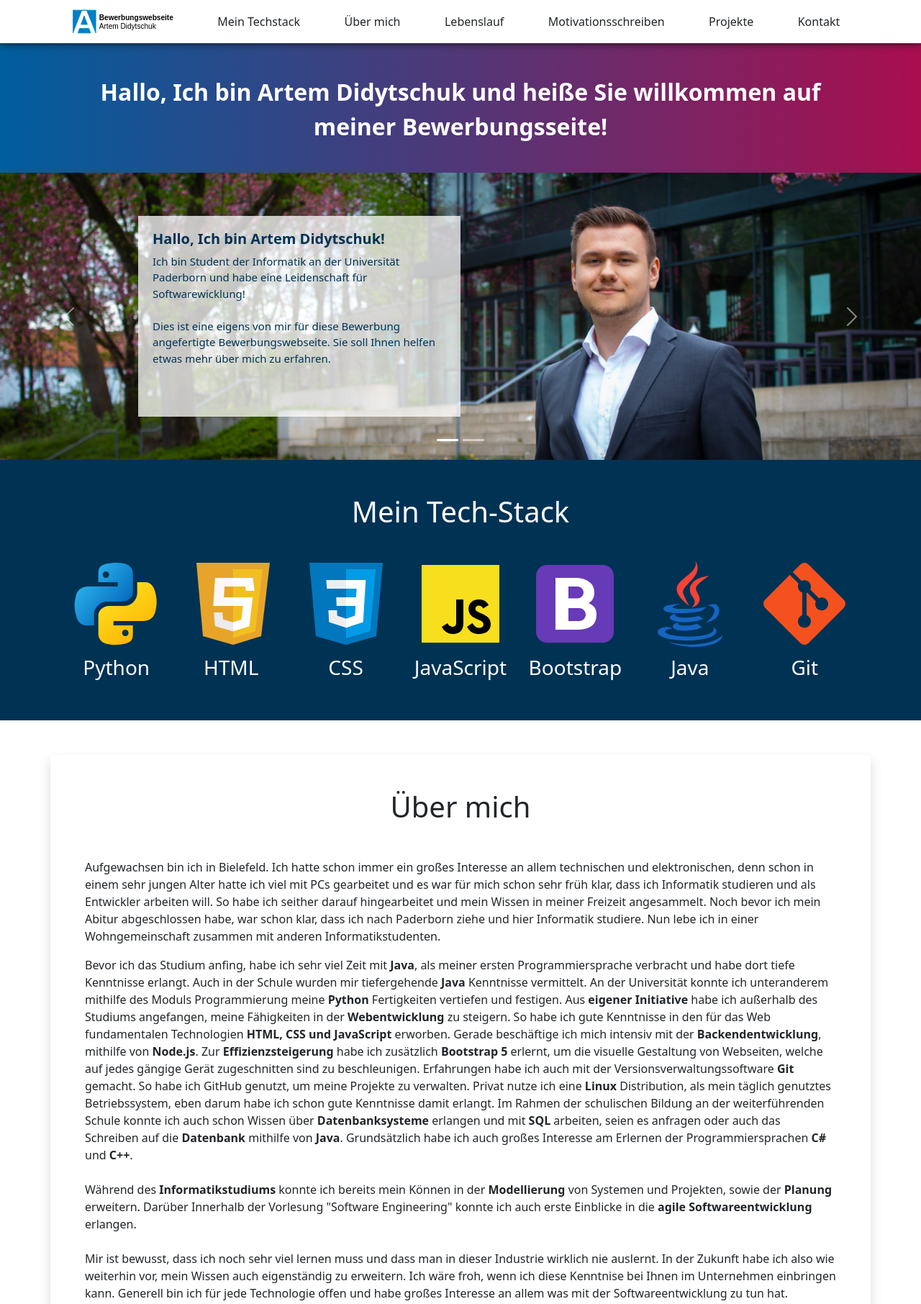
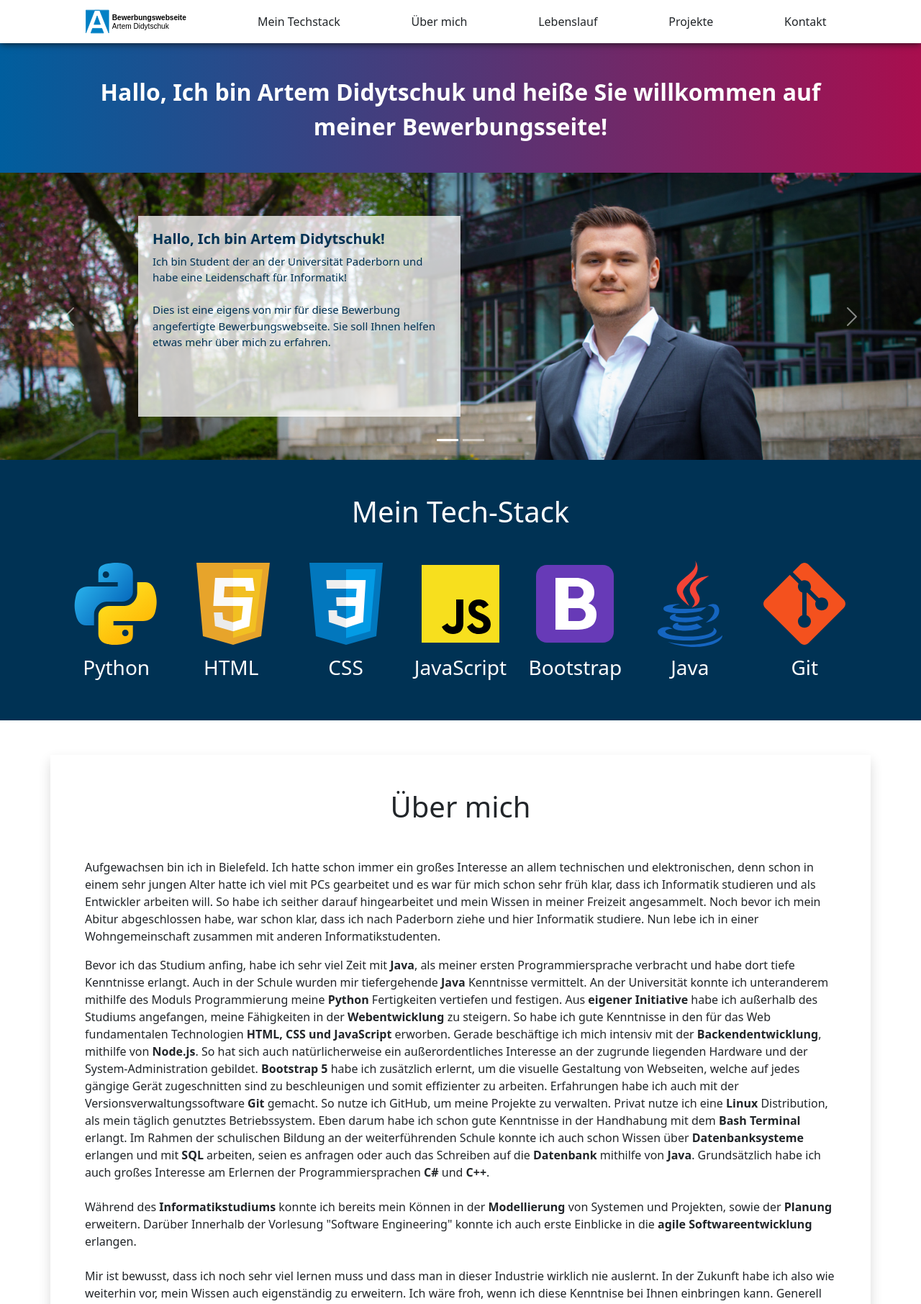
Before and after one commit to FloofyBunny/Bewerbungswebseite, a plain HTML site: page index.html in a window 1280 px wide. Shown: the top 1812 px of the page at 72% size. Drawn offline with nearby package versions, Linux system fonts and the light colour scheme.

Commit message:
navbar changes

```diff
--- a/index.html
+++ b/index.html
@@ -33,11 +33,6 @@
 
                 <li class="nav-item dropdown-trigger">
                     <a class="nav-link" href="#a-lebenslauf">Lebenslauf</a>
-                    <div class="container-fluid customdropdown" >
-                    </div>
-                </li>
-                <li class="nav-item dropdown-trigger">
-                    <a class="nav-link" href="#a-lebenslauf">Motivationsschreiben</a>
                     <div class="container-fluid customdropdown" >
                     </div>
                 </li>
@@ -84,9 +79,6 @@
                     <a class="nav-link" href="#a-lebenslauf">Lebenslauf</a>
                   </li>
                   <li class="nav-item">
-                    <a class="nav-link" href="#a-lebenslauf">Motivationsschreiben</a>
-                  </li>
-                  <li class="nav-item">
                     <a class="nav-link" href="#a-projekte">Projekte</a>
                   </li>
                   <li class="nav-link">
@@ -119,7 +111,7 @@
                     <div class="container carousel-caption d-none d-xl-block carousel-text">
                         <h3>Hallo, Ich bin Artem Didytschuk!</h3>
                         <p>
-                            Ich bin Student der Informatik an der Universität Paderborn und habe eine Leidenschaft für Softwarewicklung!
+                            Ich bin Student der an der Universität Paderborn und habe eine Leidenschaft für Informatik!
                             <br>
                             <br>
                             Dies ist eine eigens von mir für diese Bewerbung angefertigte Bewerbungswebseite.
@@ -151,7 +143,7 @@
                 <div>
                     <h3>Hallo, Ich bin Artem Didytschuk!</h3>
                     <p>
-                        Ich bin Student der Informatik an der Universität Paderborn und habe eine Leidenschaft für Softwarewicklung!
+                        Ich bin Student der an der Universität Paderborn und habe eine Leidenschaft für Informatik!
                         <br>
                         <br>
                         Dies ist eine eigens von mir für diese Bewerbung angefertigte Bewerbungswebseite.
@@ -216,8 +208,8 @@
                 </p>
                 <p class="p">
                     Bevor ich das Studium anfing, habe ich sehr viel Zeit mit <b>Java</b>, als meiner ersten Programmiersprache verbracht und habe dort tiefe Kenntnisse erlangt. Auch in der Schule wurden mir tiefergehende <b>Java</b> Kenntnisse vermittelt. An der Universität konnte ich unteranderem mithilfe des Moduls Programmierung meine <b>Python</b> Fertigkeiten vertiefen und festigen.
-                    Aus <b>eigener Initiative</b> habe ich außerhalb des Studiums angefangen, meine Fähigkeiten in der <b>Webentwicklung</b> zu steigern. So habe ich gute Kenntnisse in den für das Web fundamentalen Technologien <b>HTML, CSS und JavaScript</b> erworben. Gerade beschäftige ich mich intensiv mit der <b>Backendentwicklung</b>, mithilfe von <b>Node.js</b>. Zur <b>Effizienzsteigerung</b> habe ich zusätzlich <b>Bootstrap 5</b> erlernt, um die visuelle Gestaltung von Webseiten, welche auf jedes gängige Gerät zugeschnitten sind zu beschleunigen.
-                    Erfahrungen habe ich auch mit der Versionsverwaltungssoftware <b>Git</b> gemacht. So habe ich GitHub genutzt, um meine Projekte zu verwalten. Privat nutze ich eine <b>Linux</b> Distribution, als mein täglich genutztes Betriebssystem, eben darum habe ich schon gute Kenntnisse damit erlangt. Im Rahmen der schulischen Bildung an der weiterführenden Schule konnte ich auch schon Wissen über <b>Datenbanksysteme</b> erlangen und mit <b>SQL</b> arbeiten, seien es anfragen oder auch das Schreiben auf die <b>Datenbank</b> mithilfe von <b>Java</b>.
+                    Aus <b>eigener Initiative</b> habe ich außerhalb des Studiums angefangen, meine Fähigkeiten in der <b>Webentwicklung</b> zu steigern. So habe ich gute Kenntnisse in den für das Web fundamentalen Technologien <b>HTML, CSS und JavaScript</b> erworben. Gerade beschäftige ich mich intensiv mit der <b>Backendentwicklung</b>, mithilfe von <b>Node.js</b>. So hat sich auch natürlicherweise ein außerordentliches Interesse an der zugrunde liegenden Hardware und der System-Administration gebildet. <b>Bootstrap 5</b> habe ich zusätzlich erlernt, um die visuelle Gestaltung von Webseiten, welche auf jedes gängige Gerät zugeschnitten sind zu beschleunigen und somit effizienter zu arbeiten.
+                    Erfahrungen habe ich auch mit der Versionsverwaltungssoftware <b>Git</b> gemacht. So nutze ich GitHub, um meine Projekte zu verwalten. Privat nutze ich eine <b>Linux</b> Distribution, als mein täglich genutztes Betriebssystem. Eben darum habe ich schon gute Kenntnisse in der Handhabung mit dem <b>Bash Terminal</b> erlangt. Im Rahmen der schulischen Bildung an der weiterführenden Schule konnte ich auch schon Wissen über <b>Datenbanksysteme</b> erlangen und mit <b>SQL</b> arbeiten, seien es anfragen oder auch das Schreiben auf die <b>Datenbank</b> mithilfe von <b>Java</b>.
                     Grundsätzlich habe ich auch großes Interesse am Erlernen der Programmiersprachen <b>C#</b> und <b>C++</b>.
                     <br>
                     <br>
@@ -226,13 +218,13 @@
 
                     <br>
                     Mir ist bewusst, dass ich noch sehr viel lernen muss und dass man in dieser Industrie wirklich nie auslernt.
-                    In der Zukunft habe ich also wie weiterhin vor, mein Wissen auch eigenständig zu erweitern. Ich wäre froh, wenn ich diese Kenntnise bei Ihnen im Unternehmen einbringen kann. Generell bin ich für jede Technologie offen und habe großes Interesse an allem was mit der Softwareentwicklung zu tun hat.
+                    In der Zukunft habe ich also wie weiterhin vor, mein Wissen auch eigenständig zu erweitern. Ich wäre froh, wenn ich diese Kenntnise bei Ihnen einbringen kann. Generell bin ich für jede Technologie offen und habe großes Interesse an allem was mit der Softwareentwicklung zu tun hat.
                 </p>
                 <p class="p">
                     In meiner Freizeit betätige ich mich sehr gerne sportlich. Ich habe eine Leidenschaft für <b>Volleyball</b> und gehe im <b>Fitnessstudio</b> trainieren. Ich bin aber auch sehr offen für andere sportliche Betätigung, vor allem wenn es sich dabei um <b>Teamsport</b> handelt. Großen spaß habe ich auch daran mich auf <b>Englisch</b> zu unterhalten, regelmäßig suche ich den Kontakt zu anderen englischsprachigen Personen, um mein <b>Englisch</b> zu verbessern. Medien konsumiere ich mittlerweile auch größtenteils auf <b>Englisch</b>. Ansonsten lerne ich gerade <b>Gitarre</b> spielen. Es ist definitiv nicht einfach, aber es macht mir Spaß an dieser <b>Herausforderung</b> zu wachsen und nach und nach Fortschritte zu sehen.
                 </p>
                 <p class="p">
-                    Weshalb ich diesen Job haben will? Zunächst ist für mich klar, dass das Studium alleine mich nicht zu einem Spitzeninformatiker macht. Das verlangt einiges mehr. Der größte Nachteil, den reine Informatik Studenten nach dem Abschluss haben, ist die fehlende Berufserfahrung, welche doch sehr wichtig ist. Deshalb und weil ich es aus absoluter Neugier kaum erwarten kann, möchte ich frühstmöglich anfangen, meine ersten und wahrscheinlich wichtigsten beruflichen Erfahrungen in der Branche zu sammeln und einen Beitrag in Ihrem Unternehmen zu leisten.
+                    Weshalb ich diesen Job haben will? Zunächst ist für mich klar, dass das Studium alleine mich nicht zu einem Spitzeninformatiker macht. Das verlangt einiges mehr. Der größte Nachteil, den reine Informatik Studenten nach dem Abschluss haben, ist die fehlende Berufserfahrung, welche doch sehr wichtig ist. Deshalb und weil ich es aus absoluter Neugier kaum erwarten kann, möchte ich frühstmöglich anfangen, meine ersten und wahrscheinlich wichtigsten beruflichen Erfahrungen in der Branche zu sammeln und einen Beitrag zu leisten.
 
                 </p>
             </div>
@@ -244,7 +236,6 @@
             <div class="row">
                 <div class="col"></div>
                 <div class="col-sm d-flex"><a href="assets/Lebenslauf Artem Didytschuk.pdf" target="_blank" class="btn btn-lg btn-primary mx-auto btn-lebenslauf w-100 mt-1 mb-1">Lebenslauf</a></div>
-                <div class="col-sm d-flex"><a href="assets/Motivationsschreiben Artem Didytschuk.pdf" target="_blank" class="btn btn-lg btn-primary mx-auto btn-lebenslauf w-100 mt-1 mb-1">Motivationsschreiben</a></div>
                 <div class="col"></div>
             </div>
 
```
